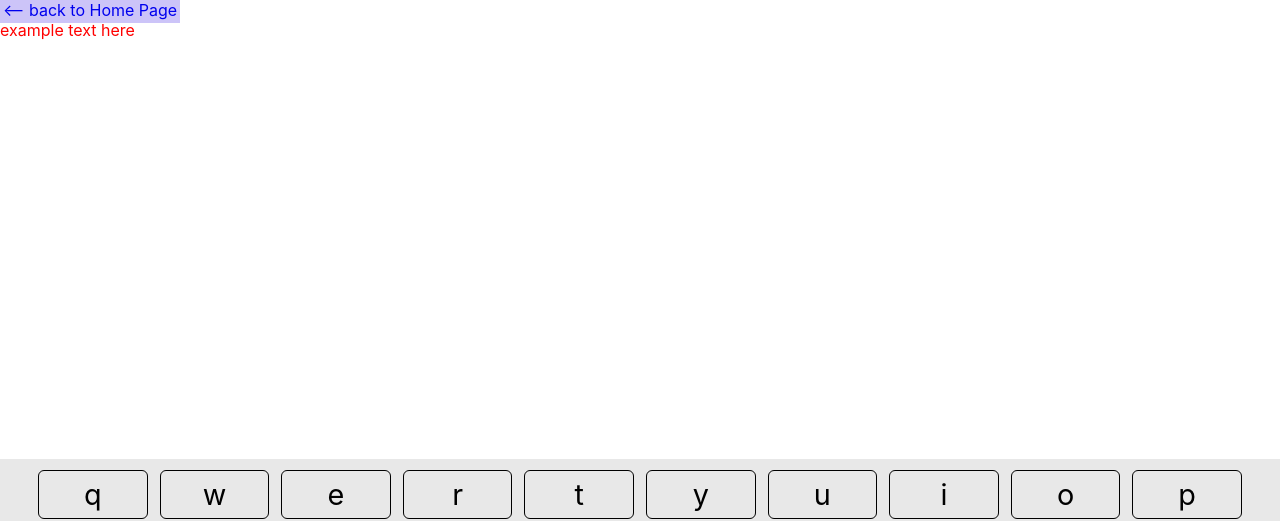
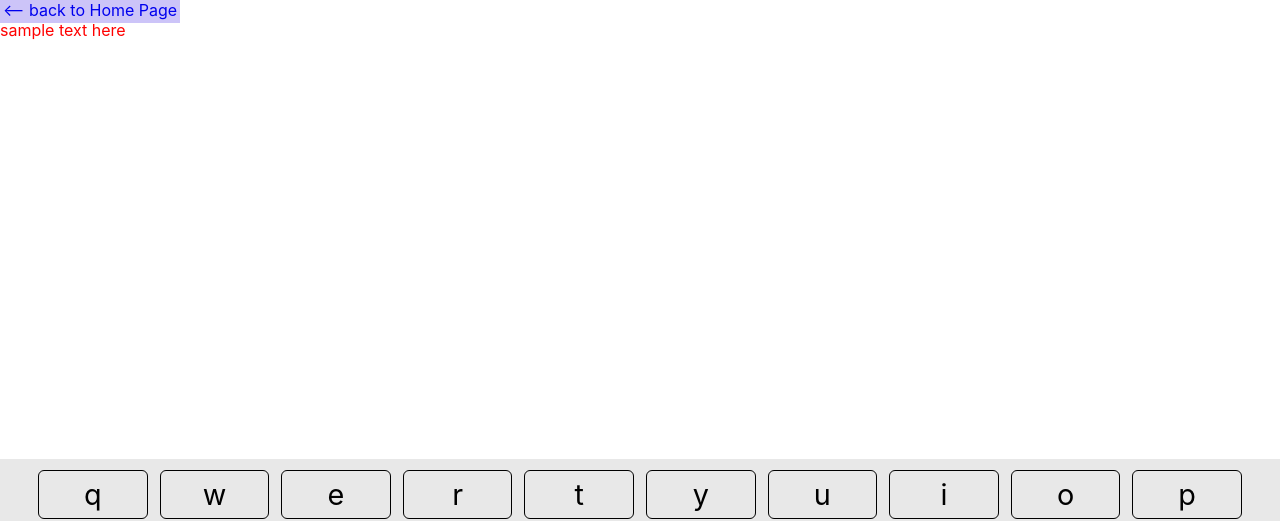
Before and after one commit to JustinDudley/thimble, a React (Create React App) app: page /keyboard in a window 1280 px wide. Shown: the top 521 px of the page. Built offline with nearby package versions, Linux system fonts and the light colour scheme.

Commit message:
change filenames and variable names

```diff
--- a/src/routes/Home/index.tsx
+++ b/src/routes/Home/index.tsx
@@ -5,7 +5,7 @@ import styles from './style.module.css';
 
 export const Home: React.FC = () => {
    return (
-      <div className={styles.homeViewHeight}>
+      <div className={styles.homePageViewHeight}>
          <div className={styles.homePage}>
             <div className={styles.welcome}>Welcome to THIMBLE</div>
             <nav className={styles.navButton}>
--- a/src/routes/Home/style.module.css
+++ b/src/routes/Home/style.module.css
@@ -1,4 +1,4 @@
-.homeViewHeight {
+.homePageViewHeight {
    height: 100vh;
    background-color: var(--home-purple);
 }
--- a/src/routes/Keyboard/components/ExampleTextSection/index.tsx
+++ /dev/null
@@ -1,7 +0,0 @@
-import React from 'react';
-
-import styles from './style.module.css';
-
-export const ExampleTextSection: React.FC = () => {
-   return <div className={styles.exampleTextSection}>example text here</div>;
-};
--- a/src/routes/Keyboard/components/HomeLinkSection/index.tsx
+++ b/src/routes/Keyboard/components/HomeLink/index.tsx
@@ -3,7 +3,7 @@ import { Link } from 'react-router-dom';
 
 import styles from './style.module.css';
 
-export const HomeLinkSection: React.FC = () => {
+export const HomeLink: React.FC = () => {
    return (
       <nav>
          <Link to="/" className={styles.linkSection}>
--- a/src/routes/Keyboard/components/KeyboardTouchSection/index.tsx
+++ b/src/routes/Keyboard/components/KeyboardRegion/index.tsx
@@ -3,7 +3,7 @@ import { WholeKey } from '../WholeKey';
 
 import styles from './style.module.css';
 
-export const KeyboardTouchSection: React.FC = () => {
+export const KeyboardRegion: React.FC = () => {
    const lettersTop = ['q', 'w', 'e', 'r', 't', 'y', 'u', 'i', 'o', 'p'];
    const lettersMiddle = ['a', 's', 'd', 'f', 'g', 'h', 'j', 'k', 'l'];
    const lettersBottom = ['z', 'x', 'c', 'v', 'b', 'n', 'm'];
@@ -14,7 +14,7 @@ export const KeyboardTouchSection: React.FC = () => {
    return (
       <>
          <div
-            className={styles.keyboardTouchSection}
+            className={styles.keyboardRegion}
             onClick={() => setKeyboardCounter(keyboardCounter + 1)}
          >
             <div className={styles.keyboardRow}>
--- a/src/routes/Keyboard/components/KeyboardTouchSection/style.module.css
+++ b/src/routes/Keyboard/components/KeyboardRegion/style.module.css
@@ -1,4 +1,4 @@
-.keyboardTouchSection {
+.keyboardRegion {
    display: flex;
    flex-direction: column;
    align-items: center;
--- /dev/null
+++ b/src/routes/Keyboard/components/SampleRegion/index.tsx
@@ -0,0 +1,7 @@
+import React from 'react';
+
+import styles from './style.module.css';
+
+export const SampleRegion: React.FC = () => {
+   return <div className={styles.sampleRegion}>sample text here</div>;
+};
--- a/src/routes/Keyboard/components/ExampleTextSection/style.module.css
+++ b/src/routes/Keyboard/components/SampleRegion/style.module.css
@@ -1,4 +1,4 @@
-.exampleTextSection {
+.sampleRegion {
    display: flex;
    flex-direction: column;
    height: 65%;
--- a/src/routes/Keyboard/index.tsx
+++ b/src/routes/Keyboard/index.tsx
@@ -1,17 +1,17 @@
 import React from 'react';
-import { ExampleTextSection } from './components/ExampleTextSection';
-import { HomeLinkSection } from './components/HomeLinkSection';
-import { KeyboardTouchSection } from './components/KeyboardTouchSection';
+import { SampleRegion } from './components/SampleRegion';
+import { HomeLink } from './components/HomeLink';
+import { KeyboardRegion } from './components/KeyboardRegion';
 
 import styles from './style.module.css';
 
 export const Keyboard: React.FC = () => {
    return (
-      <div className={styles.keyboardViewHeight}>
+      <div className={styles.keyboardPageViewHeight}>
          <div className={styles.keyboardPage}>
-            <HomeLinkSection />
-            <ExampleTextSection />
-            <KeyboardTouchSection />
+            <HomeLink />
+            <SampleRegion />
+            <KeyboardRegion />
          </div>
       </div>
    );
--- a/src/routes/Keyboard/style.module.css
+++ b/src/routes/Keyboard/style.module.css
@@ -1,4 +1,4 @@
-.keyboardViewHeight {
+.keyboardPageViewHeight {
    height: 100vh;
 }
 
```
Also changed, not shown: src/routes/Keyboard/components/HomeLink/style.module.css (renamed from src/routes/Keyboard/components/HomeLinkSection/style.module.css).
